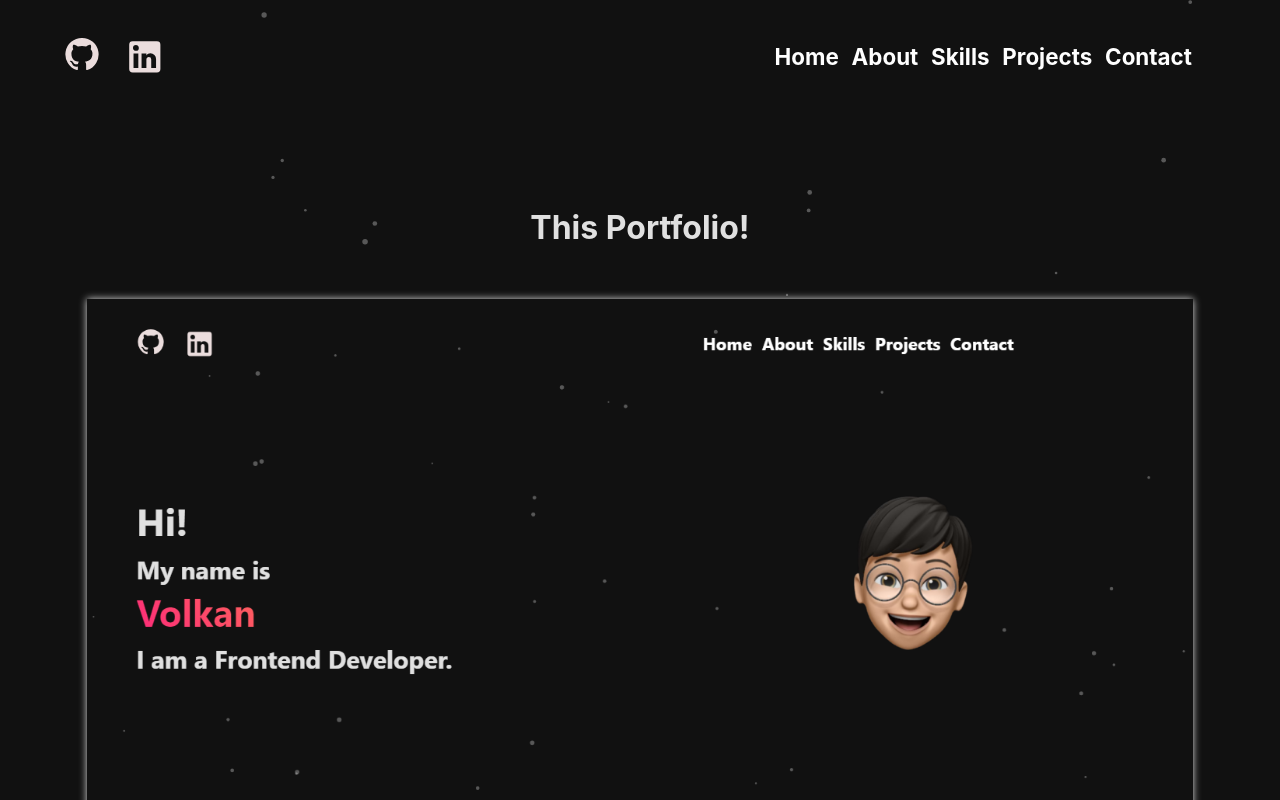
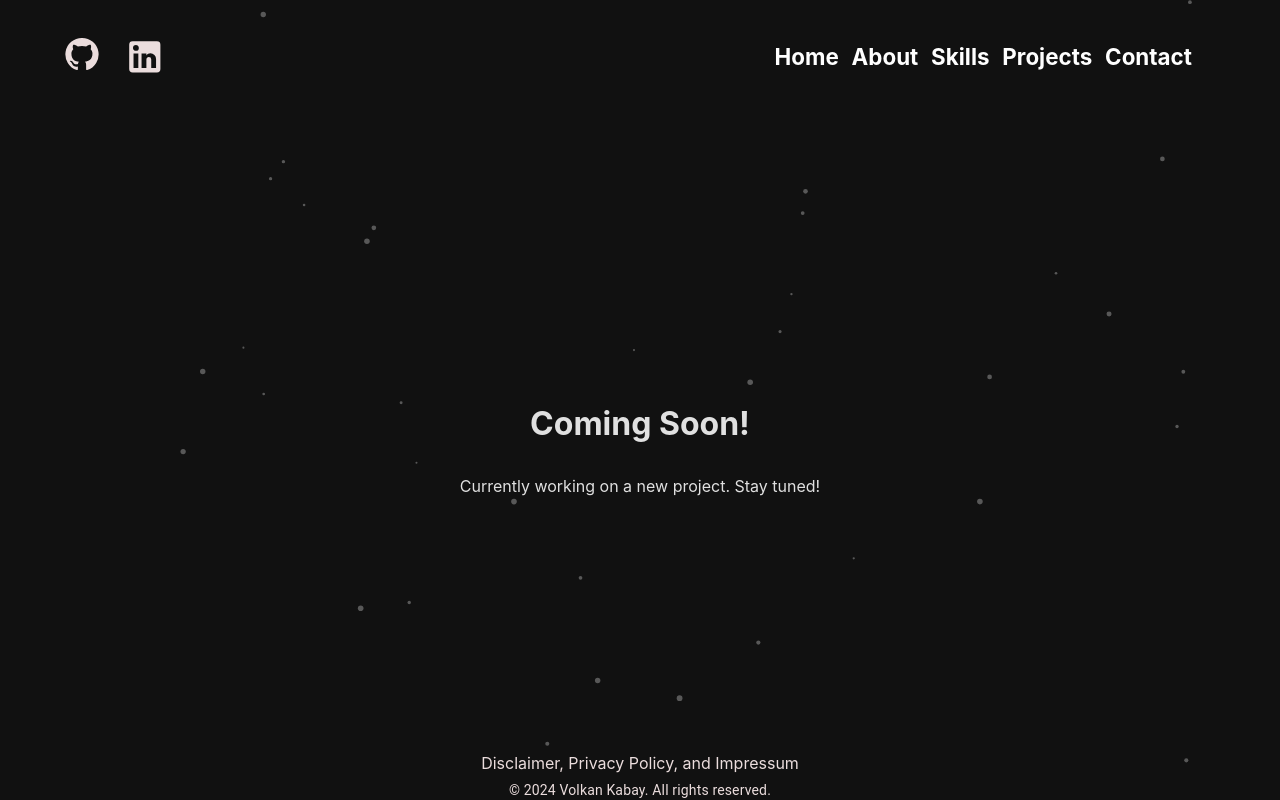
Before and after one commit to VolkanKabay/React-Portfolio, a React (Vite) app: page /projects in a window 1280 px wide. Shown: the top 800 px of the page. Built offline with nearby package versions, Linux system fonts and the light colour scheme; no server answers; the database is empty.

Commit message:
remove projects and do a refactoring

```diff
--- a/src/Projects.tsx
+++ b/src/Projects.tsx
@@ -5,21 +5,26 @@ import Footer from "./Footer";
 
 const Projects = () => {
   const projects = [
+    // {
+    //   id: 1,
+    //   image: "./react portfolio.png",
+    //   title: "This Portfolio!",
+    //   link: "https://github.com/VolkanKabay/React-Portfolio",
+    //   description:
+    //     "This is the portfolio you are currently looking at. It was built using React, TypeScript, and Material-UI. The animations were made using Framer Motion. I also used React-Router to handle the routing. The project is hosted on Netlify and the source code is available on GitHub.You can clearly see the improvements I made in my coding skills since the Spotify Clone.Since this is a portfolio, I wanted to keep it simple and clean, so I implemented a dark theme, animations and no unnecessary features. A visitor count is present, which is obtained from an firebase database.",
+    // },
+    // {
+    //   id: 2,
+    //   image: "./spotify clone 2.png",
+    //   title: "Spotify Clone",
+    //   link: "https://github.com/VolkanKabay/spotify-klon",
+    //   description:
+    //     "This was a project I did to learn more about different technologies like React, Redux, and the Material-UI component library. This Project features dynamic routing, state management, and showing data based on API calls. The layout is obviously based on the Spotify Web Player. This was one of my first projects so it has some flaws, for example it not being responsive.",
+    // },
     {
       id: 1,
-      image: "./react portfolio.png",
-      title: "This Portfolio!",
-      link: "https://github.com/VolkanKabay/React-Portfolio",
-      description:
-        "This is the portfolio you are currently looking at. It was built using React, TypeScript, and Material-UI. The animations were made using Framer Motion. I also used React-Router to handle the routing. The project is hosted on Netlify and the source code is available on GitHub.You can clearly see the improvements I made in my coding skills since the Spotify Clone.Since this is a portfolio, I wanted to keep it simple and clean, so I implemented a dark theme, animations and no unnecessary features. A visitor count is present, which is obtained from an firebase database.",
-    },
-    {
-      id: 2,
-      image: "./spotify clone 2.png",
-      title: "Spotify Clone",
-      link: "https://github.com/VolkanKabay/spotify-klon",
-      description:
-        "This was a project I did to learn more about different technologies like React, Redux, and the Material-UI component library. This Project features dynamic routing, state management, and showing data based on API calls. The layout is obviously based on the Spotify Web Player. This was one of my first projects so it has some flaws, for example it not being responsive.",
+      title: "Coming Soon!",
+      description: "Currently working on a new project. Stay tuned!",
     },
   ];
 
@@ -36,14 +41,11 @@ const Projects = () => {
       <NavigationBar />
       <Box
         sx={{
-          position: "relative",
+          position: "fixed",
           zIndex: 1,
-          marginTop: "10%",
-          gap: "3%",
-          display: "block",
-          justifyContent: "space-around",
-          alignItems: "space-around",
-          height: "100%",
+          top: "50%",
+          left: 0,
+          right: 0,
         }}
       >
         {projects.map((project) => (
@@ -55,7 +57,6 @@ const Projects = () => {
               fontWeight={600}
               style={{
                 fontSize: "2rem",
-                marginBottom: "2%",
                 textAlign: "center",
                 display: "block",
                 fontWeight: 700,
@@ -71,7 +72,7 @@ const Projects = () => {
                   "0px 0px 10px 0px linear-gradient(to right, #414345, #232526)",
               }}
             >
-              <motion.img
+              {/* <motion.img
                 transition={{ delay: 0.5, duration: 1.5 }}
                 animate={{ opacity: 1, x: 0 }}
                 initial={{ opacity: 0, x: -100 }}
@@ -85,17 +86,18 @@ const Projects = () => {
                   objectFit: "fill",
                   boxShadow: "0px 0px 7.5px 0px ",
                 }}
-              />
+              /> */}
 
               <motion.text
                 transition={{ delay: 0.5, duration: 1.5 }}
-                animate={{ opacity: 1 }}
-                initial={{ opacity: 0 }}
+                animate={{ opacity: 1, x: 0 }}
+                initial={{ opacity: 0, x: -100 }}
                 fontWeight={400}
                 fontSize={20}
                 style={{
-                  marginTop: "3%",
-                  textAlign: "start",
+                  textAlign: "center",
+                  display: "block",
+                  fontWeight: 400,
                 }}
               >
                 {project.description}
@@ -104,7 +106,7 @@ const Projects = () => {
           </Box>
         ))}
       </Box>
-      <Box sx={{ position: "relative", zIndex: 1, marginTop: 10 }}>
+      <Box sx={{ position: "fixed", zIndex: 1, bottom: 0, left: 0, right: 0 }}>
         <Footer />
       </Box>
     </Container>
```
